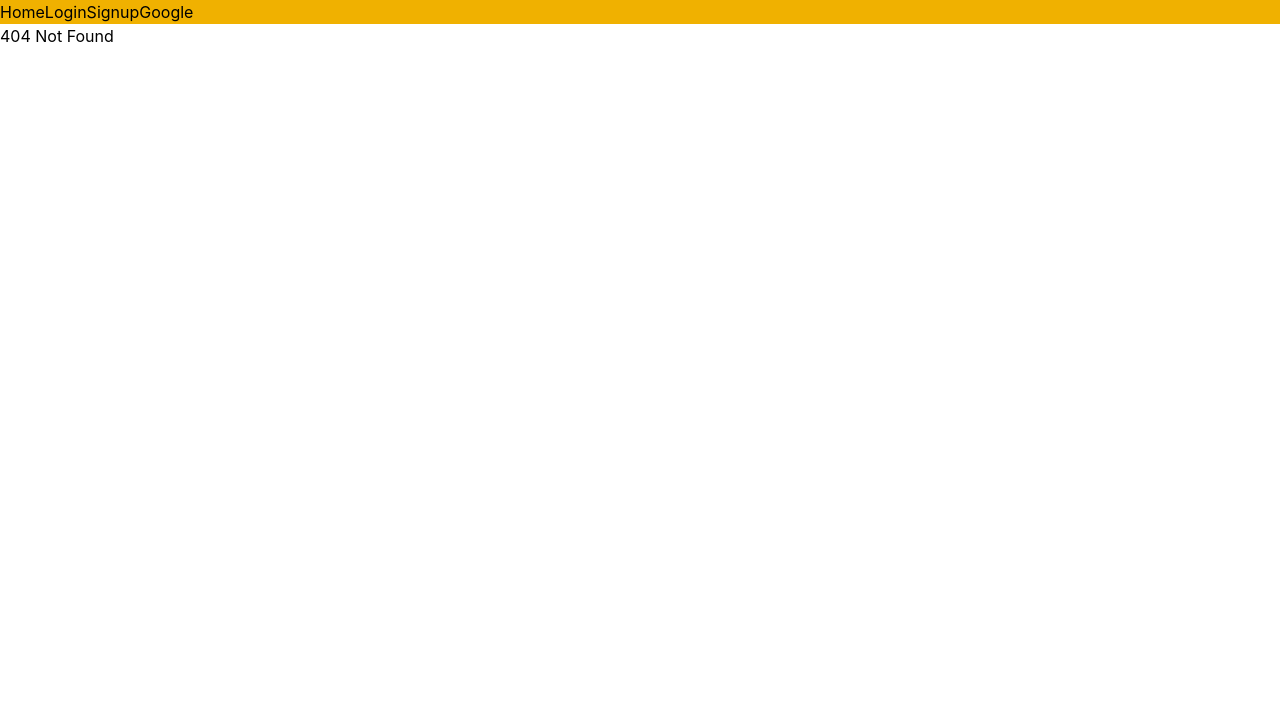
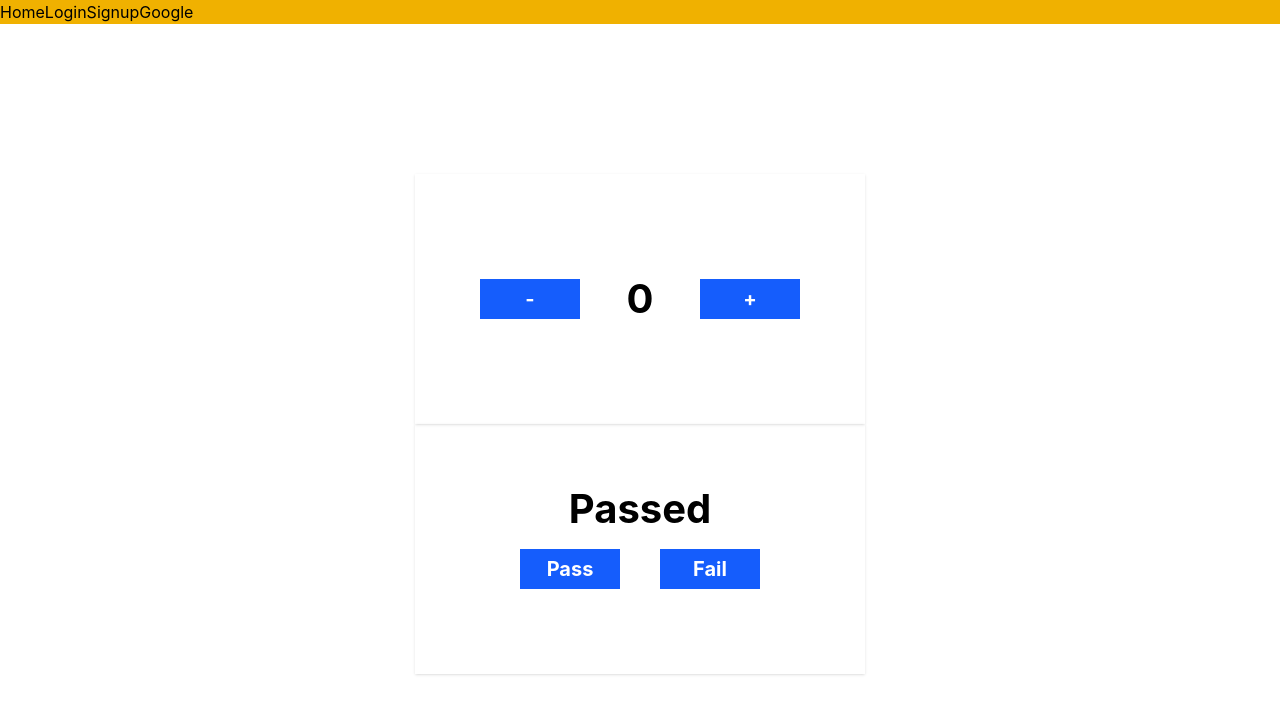
Before and after one commit to maleesha02/E-Commerce-Application-mern, a React app in the folder frontend/: page /testing in a window 1280 px wide. Before the commit this address had no page. Shown: the top 714 px of the page. Built offline with nearby package versions, Linux system fonts and the light colour scheme; the HTML template or start-up script is replaced by a standard one.

Commit message:
Test Page created

```diff
--- a/frontend/src/App.jsx
+++ b/frontend/src/App.jsx
@@ -6,6 +6,7 @@ import HomePage from './pages/home'
 import LoginPage from './pages/login'
 import SignupPage from './pages/signup'
 import AdminPage from './pages/adminPage'
+import TestPage from './pages/testPage'
 
 function App() {
 
@@ -19,6 +20,7 @@ function App() {
           <Route path="/login" element={<LoginPage/>} />
           <Route path="/signup" element={<SignupPage/>} />
           <Route path="/admin/*" element={<AdminPage/>} />
+          <Route path="/testing" element={<TestPage/>} />
           <Route path="/*" element={<h1>404 Not Found</h1>} />
         </Routes>
       </div>
--- /dev/null
+++ b/frontend/src/pages/testPage.jsx
@@ -0,0 +1,41 @@
+import { useState } from "react"
+
+export default function TestPage(){
+
+    const [count, setCount] = useState(0)
+    const [status, setStatus] = useState("Passed")
+
+    return(
+        <div className="w-full h-screen flex justify-center items-center flex-col">
+            <div className="w-[450px] h-[250px] shadow flex justify-center items-center" >
+                <button onClick={
+                    ()=>{
+                        setCount(count - 1)
+                    }
+                } className="bg-blue-600 text-white font-bold text-center w-[100px] h-[40px] text-[20px] cursor-pointer" >-</button>
+                <span className="text-[40px] font-bold text-center w-[100px] h-[40px] mx-[10px] flex justify-center items-center" >{count}</span>
+                <button onClick={
+                    ()=>{
+                        setCount(count + 1)
+                    }
+                } className="bg-blue-600 text-white font-bold text-center w-[100px] h-[40px] text-[20px] cursor-pointer" >+</button>
+            </div>
+            <div className="w-[450px] h-[250px] shadow flex justify-center items-center flex-col " >
+                <span className="text-[40px] font-bold text-center w-[100px] h-[40px] mx-[10px] flex justify-center items-center" >{status}</span>
+                <div>
+                    <button onClick={
+                    ()=>{
+                        setStatus("Passed")
+                    }
+                } className="bg-blue-600 text-white font-bold text-center w-[100px] h-[40px] text-[20px] cursor-pointer m-[20px]" >Pass</button>
+                <button onClick={
+                    ()=>{
+                        setStatus("Failed")
+                    }
+                } className="bg-blue-600 text-white font-bold text-center w-[100px] h-[40px] text-[20px] cursor-pointer m-[20px] " >Fail</button>
+
+                </div>
+            </div>
+        </div>
+    )
+}
```
